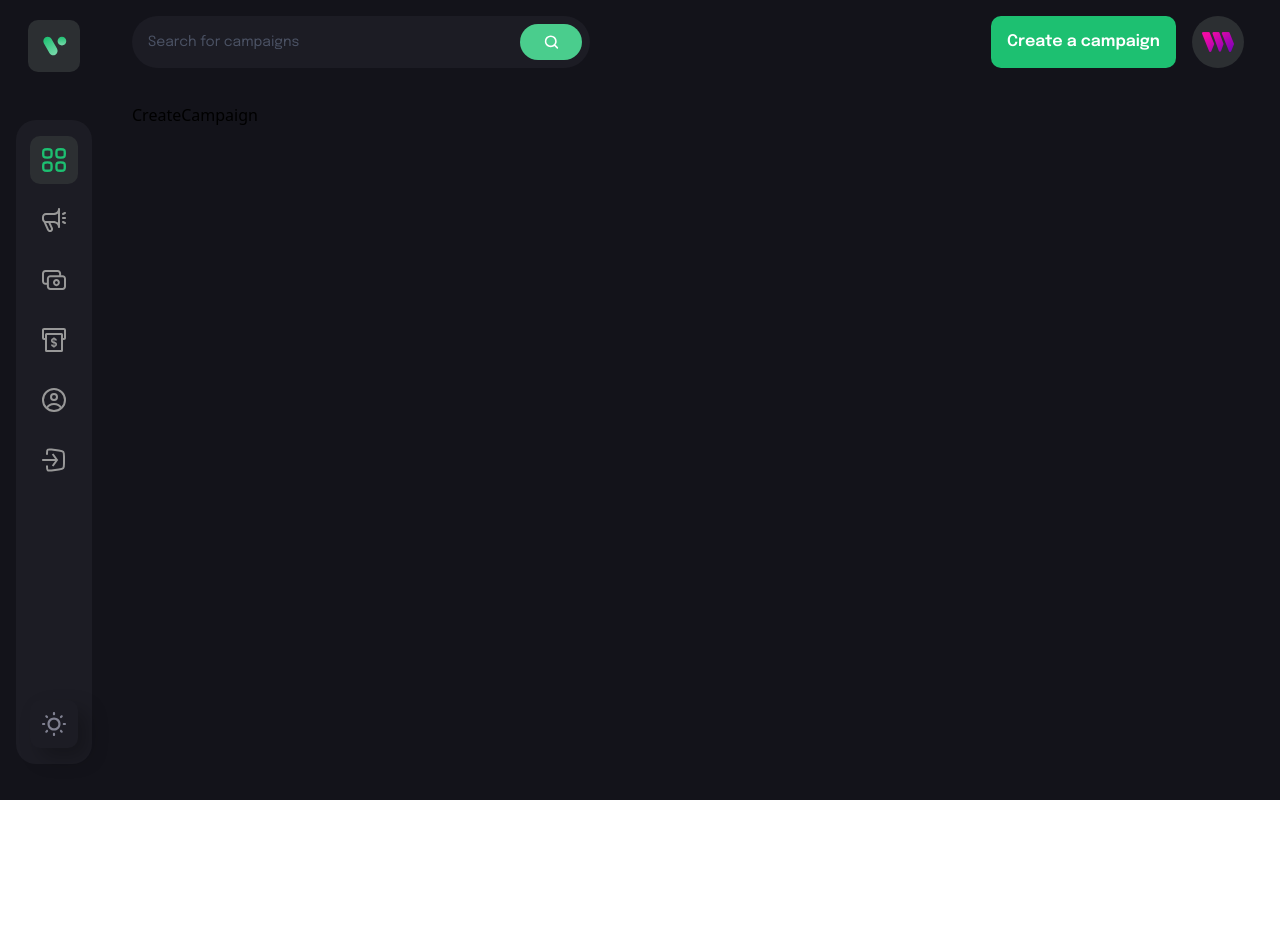
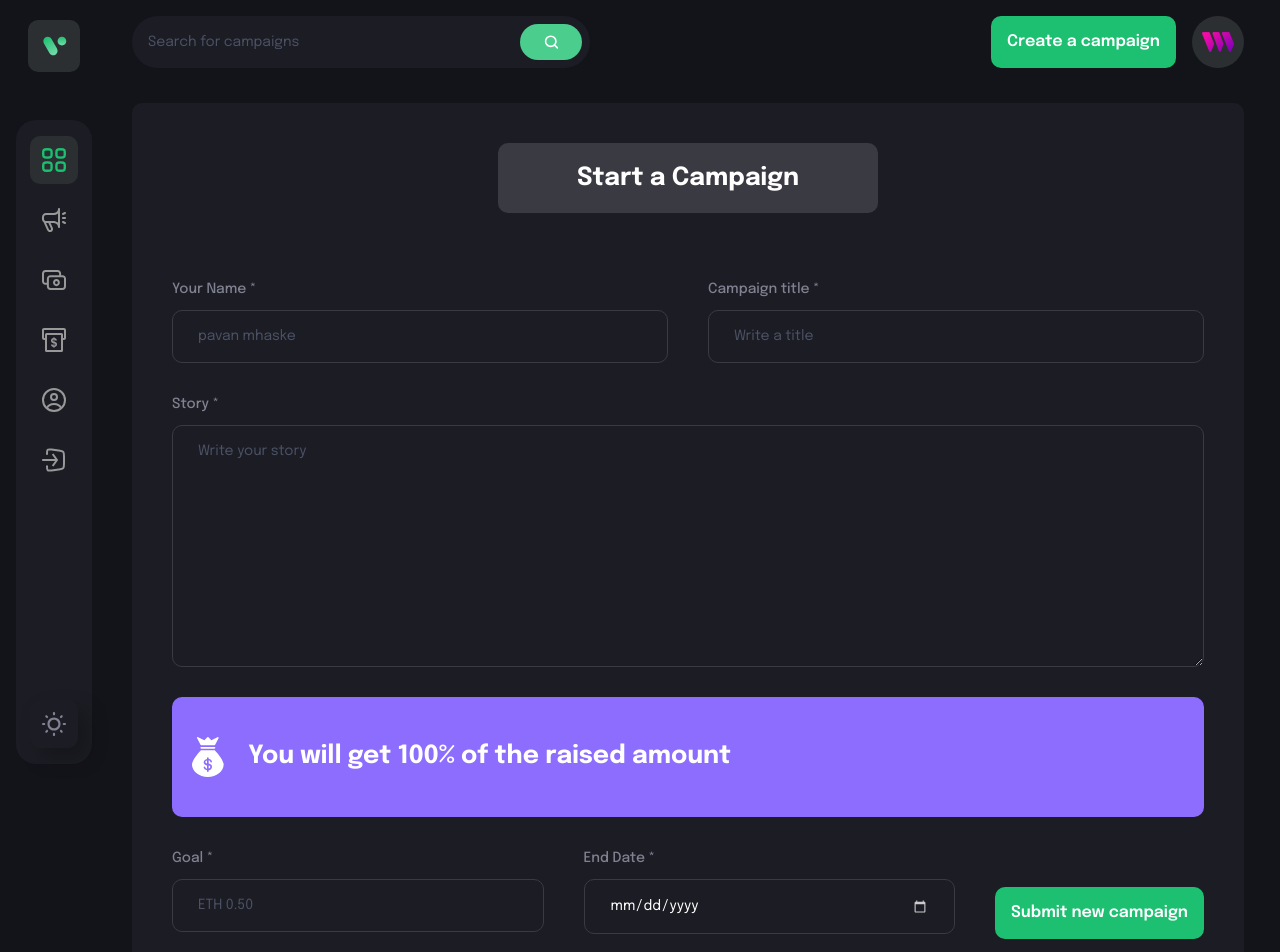
Before and after one commit to Pavankumar-Mhaske/Venture-Catalyst, a React (Vite) app in the folder client/: page /create-campaign in a window 1280 px wide. Shown: the top 952 px of the page. Before the commit the page ends 800 px from the top, so only its background shows below. Built offline with nearby package versions, Linux system fonts and the light colour scheme; what @thirdweb-dev/react would draw is missing.

Commit message:
chore: created the ui of the page

```diff
--- a/client/src/pages/CreateCampaign.jsx
+++ b/client/src/pages/CreateCampaign.jsx
@@ -1,9 +1,98 @@
-import React from 'react'
+import React, { useEffect, useState } from "react";
+import { Link, useNavigate } from "react-router-dom";
+import { ethers } from "ethers";
+import { money } from "../assets";
+import { CustomButton, FormField } from "../components";
+import { checkIfImage } from "../utils";
 
 const CreateCampaign = () => {
+  const navigate = useNavigate();
+  const [isLoading, setIsLoading] = useState(false);
+  const [form, setForm] = useState({
+    name: "",
+    title: "",
+    description: "",
+    target: "",
+    deadline: "",
+    image: "",
+  });
+
+  const handleSubmit = () => {};
   return (
-    <div>CreateCampaign</div>
-  )
-}
+    <div className="bg-[#1c1c24] flex justify-center items-center flex-col rounded-[10px] sm:p-10">
+      {isLoading && "Loader..."}
+      <div className="flex justify-center items-center p-[16px] sm:min-w-[380px] bg-[#3a3a43] rounded-[10px] ">
+        <h1 className="font-epilogue font-bold sm:text-[25px] text-[18px] leading-[38px] text-white">
+          Start a Campaign
+        </h1>
+      </div>
+      <form
+        onSubmit={handleSubmit}
+        className="w-full mt-[65px] flex flex-col gap-[30px]"
+      >
+        {/* const FormField = ({ labelName, placeholder, inputType, isTextArea, value, handleChange }) => { */}
+        <div className="flex flex-wrap gap-[40px]">
+          <FormField
+            labelName="Your Name *"
+            placeholder="pavan mhaske"
+            inputType="text"
+            value={form.name}
+            handleChange={() => {}}
+          />
+          <FormField
+            labelName="Campaign title *"
+            placeholder="Write a title"
+            inputType="text"
+            value={form.title}
+            handleChange={() => {}}
+          />
+        </div>
+        <FormField
+          labelName="Story *"
+          placeholder="Write your story"
+          isTextArea
+          value={form.description}
+          handleChange={() => {}}
+        />
 
-export default CreateCampaign
+        <div className="w-full flex justify-start items-center p-4 bg-[#8c6dfd] h-[120px] rounded-[10px] ">
+          <img
+            src={money}
+            alt="money"
+            className="w-[40px] h-[40px] object-contain "
+          />
+          <h4 className="font-epilogue font-bold text-[25px] text-white ml-[20px]">
+            You will get 100% of the raised amount
+          </h4>
+        </div>
+
+        <div className="flex flex-wrap gap-[40px]">
+          <FormField
+            labelName="Goal *"
+            placeholder="ETH 0.50"
+            inputType="text"
+            value={form.target}
+            handleChange={() => {}}
+          />
+          <FormField
+            labelName="End Date *"
+            placeholder="End Date"
+            inputType="date"
+            value={form.deadline}
+            handleChange={() => {}}
+          />
+
+          <div className="flex justify-center items-center mt-[40px] ">
+            <CustomButton
+              btnType="submit"
+              title="Submit new campaign"
+              styles="bg-[#1dc071]"
+            />
+          </div>
+        </div>
+      </form>
+    </div>
+  );
+};
+
+export default CreateCampaign;
```
